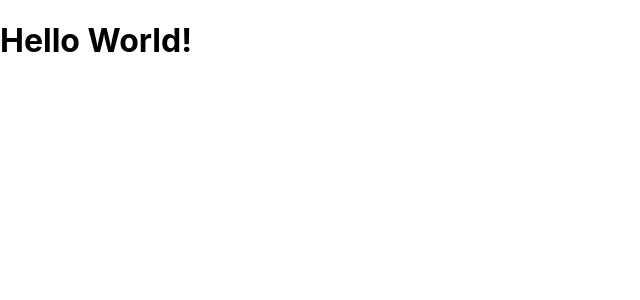
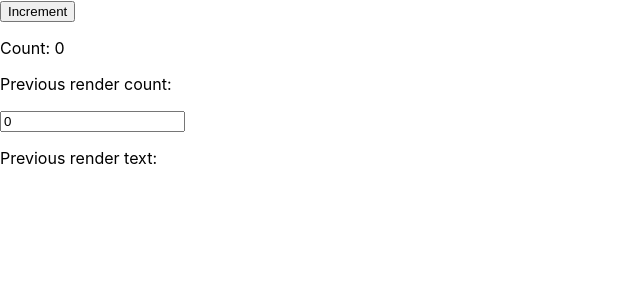
Before and after one commit to wadigzon/test-app, a React (Create React App) app: page / in a window 1280 px wide. Shown: the top 300 px of the page, without its empty margins (0-640 px from the left). Built offline with nearby package versions, Linux system fonts and the light colour scheme.

Commit message:
.- added starter code

```diff
--- a/src/App.js
+++ b/src/App.js
@@ -1,5 +1,29 @@
+import { useState, useRef, useEffect } from "react";
+
 export default function App() {
+  const [count, setCount] = useState(0);
+  const [text, setText] = useState(0);
+
+  const prevCount = useRef();
+  useEffect(() => {
+    prevCount.current = count;
+  }, [count]);
+
+  const prevText = useRef();
+  useEffect(() => {
+    prevText.current = text;
+  }, [text]);
+
   return (
-    <h1>Hello World!</h1>
+    <>
+      <button onClick={() => setCount(count+1)}>Increment</button>
+      <p>Count: {count}</p>
+      <p>Previous render count: {prevCount.current}</p>
+
+      <input
+        value={text}
+        onChange={(event) => setText(event.target.value)} />
+        <p>Previous render text: {prevText.current}</p>
+    </>
   );
 }
```
